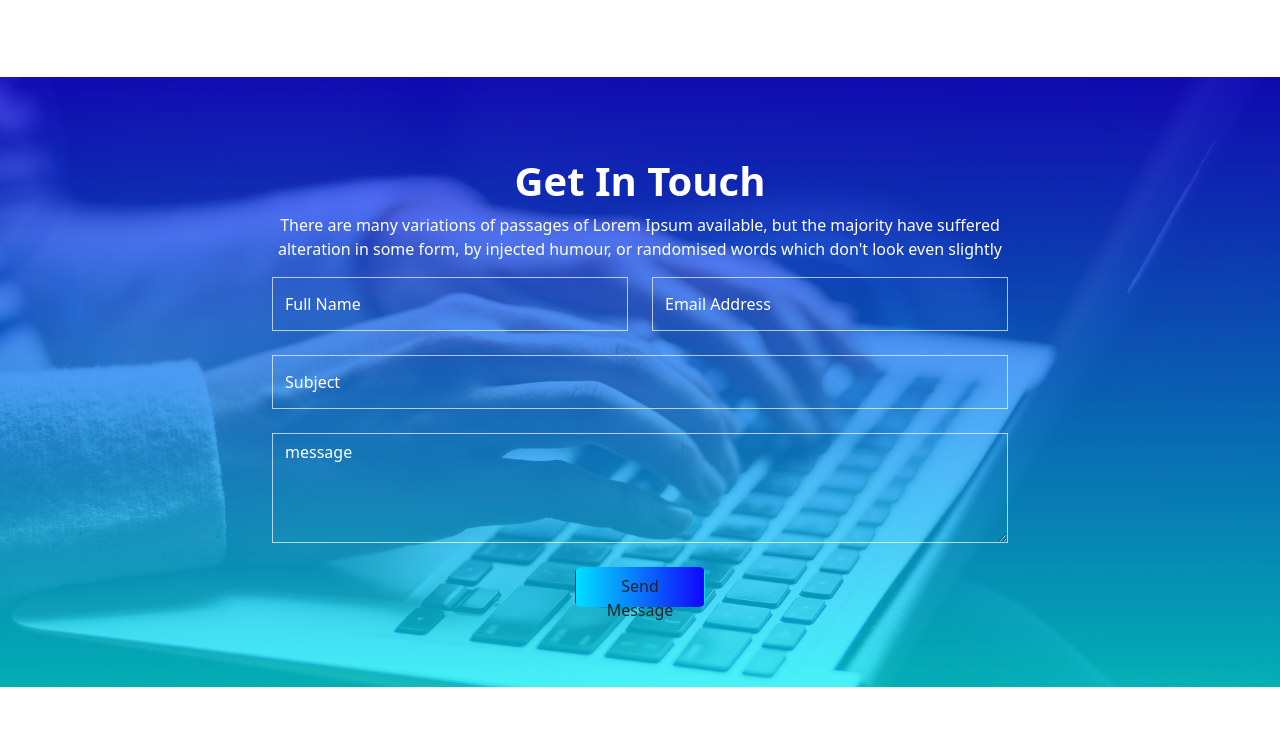
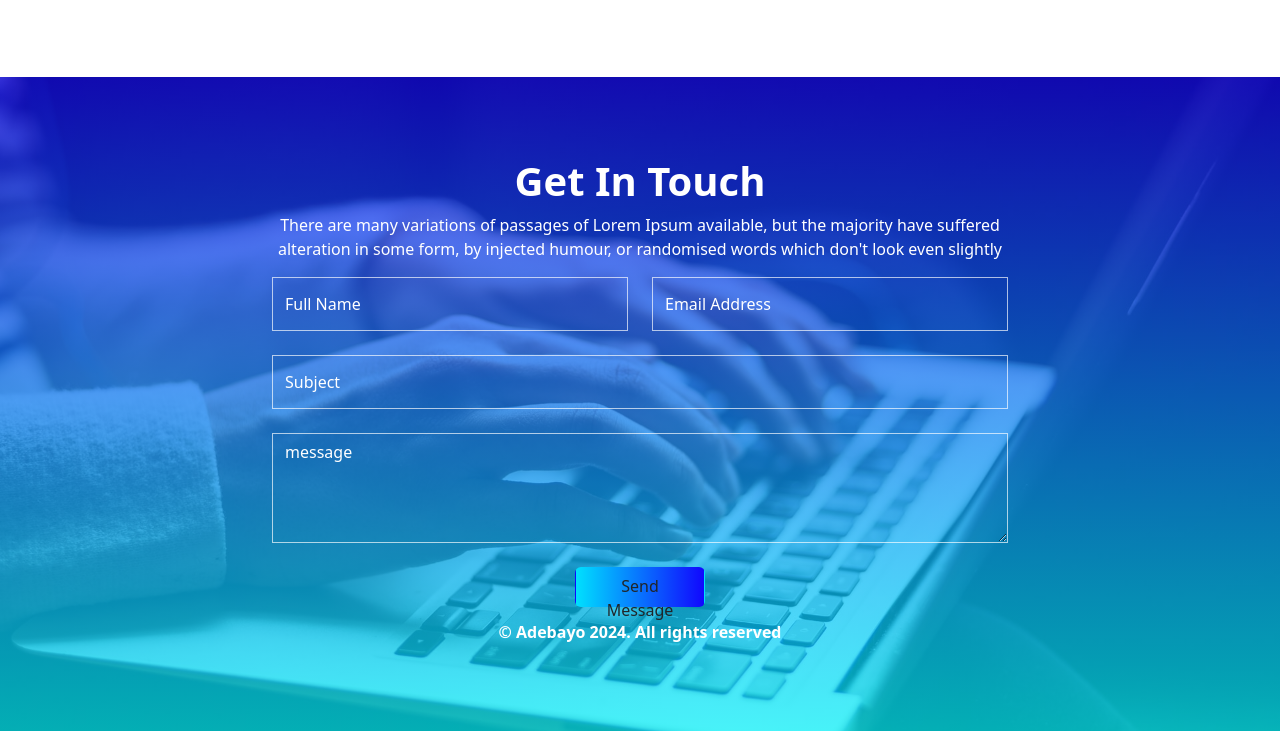
Before and after one commit to CodZard/coin, a plain HTML site: page index.html in a window 1280 px wide. Shown: the part 4498-5229 px from the top of the page. Before the commit the page ends 5185 px from the top, so only its background shows below. Drawn offline with nearby package versions, Linux system fonts and the light colour scheme.

Commit message:
first commit

```diff
--- a/index.html
+++ b/index.html
@@ -482,6 +482,7 @@
             </div>
           </div>
         </div>
+        <h6 class="text-center pt-3">© Adebayo 2024. All rights reserved</h6>
       </section>
 
       <script src="https://unpkg.com/aos@2.3.1/dist/aos.js"></script>
```
